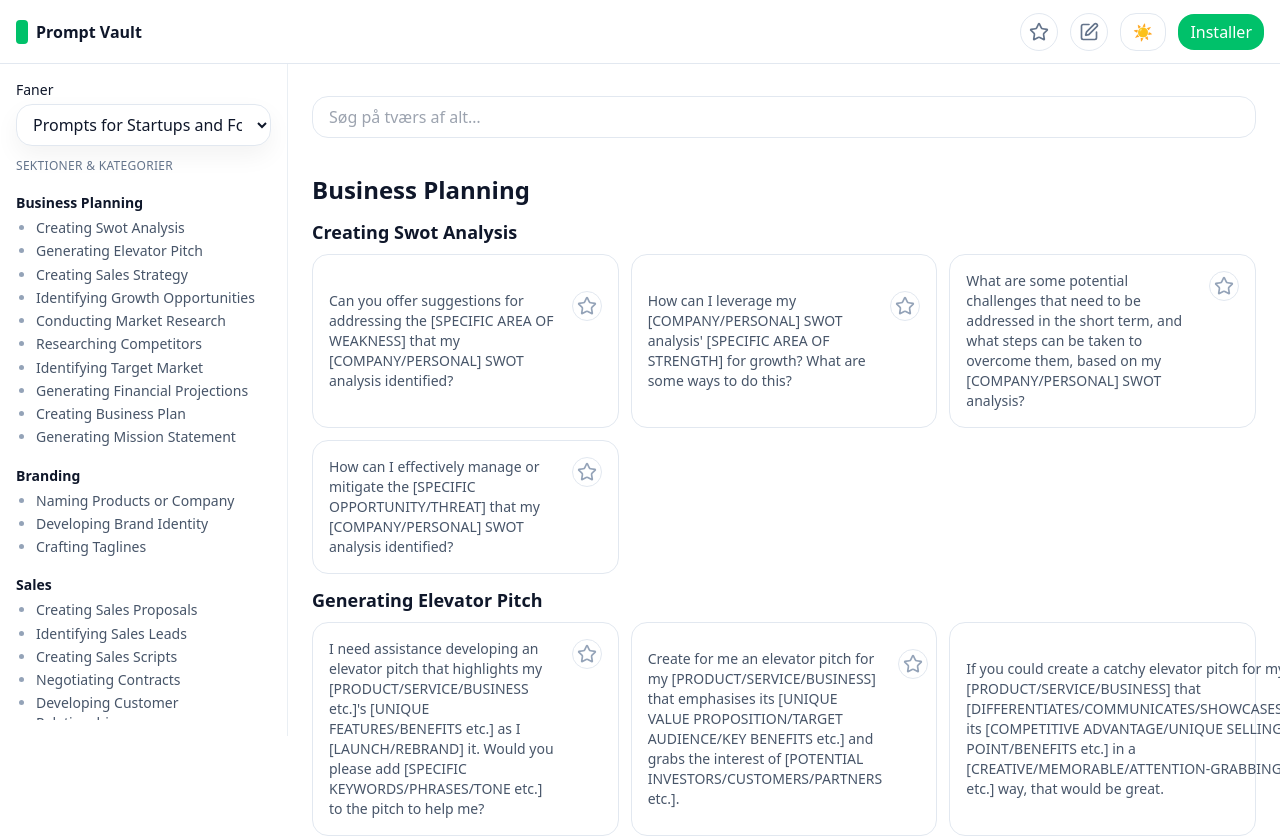
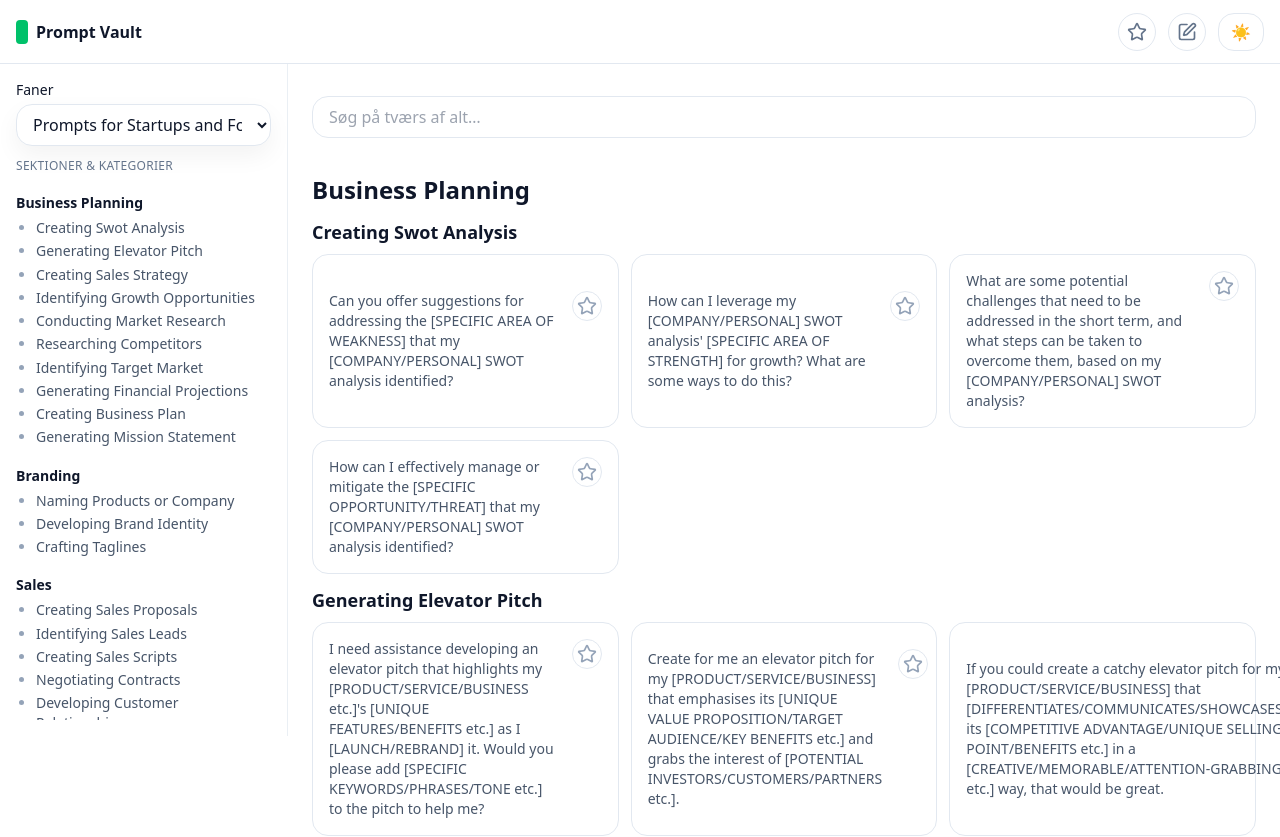
Before and after one commit to rlindgaard-collab/prompt-vault-pwa80, a React (Vite) app: page / in a window 1280 px wide. Shown: the top 837 px of the page. Built offline with nearby package versions, Linux system fonts and the light colour scheme.

Commit message:
Fjern Installer knap fra header

```diff
--- a/src/components/Header.tsx
+++ b/src/components/Header.tsx
@@ -22,13 +22,6 @@ export function Header({ dark, setDark, onToggleFav, showFav, onToggleCustom, sh
         <button onClick={() => setDark(!dark)}
           className="px-3 py-1.5 rounded-2xl border border-slate-200 dark:border-slate-800 bg-white dark:bg-slate-900 hover:bg-slate-50 dark:hover:bg-slate-800 hover:shadow-soft"
           title="Toggle theme">{dark ? '🌙' : '☀️'}</button>
-        <button onClick={() => {
-          if ((window.navigator as any).standalone || window.matchMedia('(display-mode: standalone)').matches) {
-            alert('Allerede installeret som app ✅')
-          } else {
-            alert('Tip: Brug browserens menu for at installere på hjemskærmen.')
-          }
-        }} className="px-3 py-1.5 rounded-2xl bg-accent text-white">Installer</button>
       </div>
     </header>
   )
```
